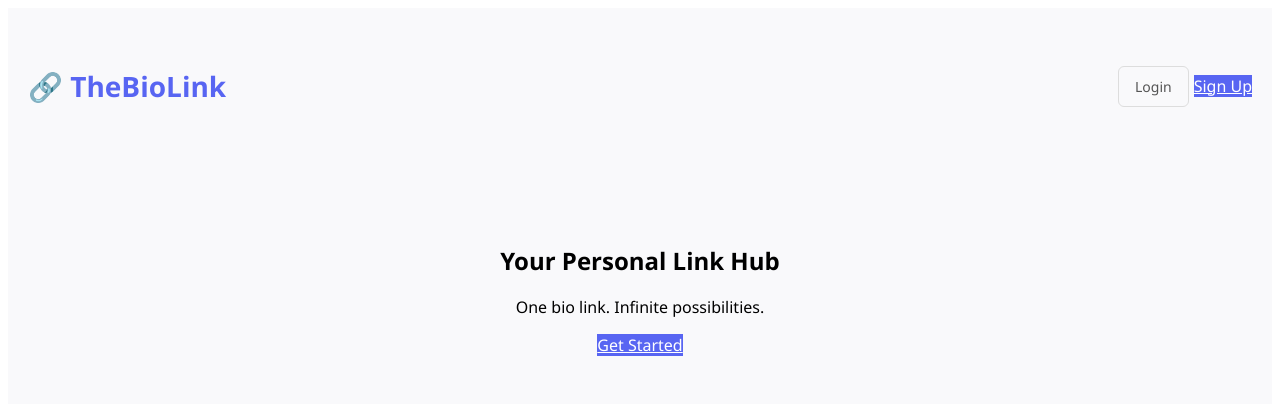
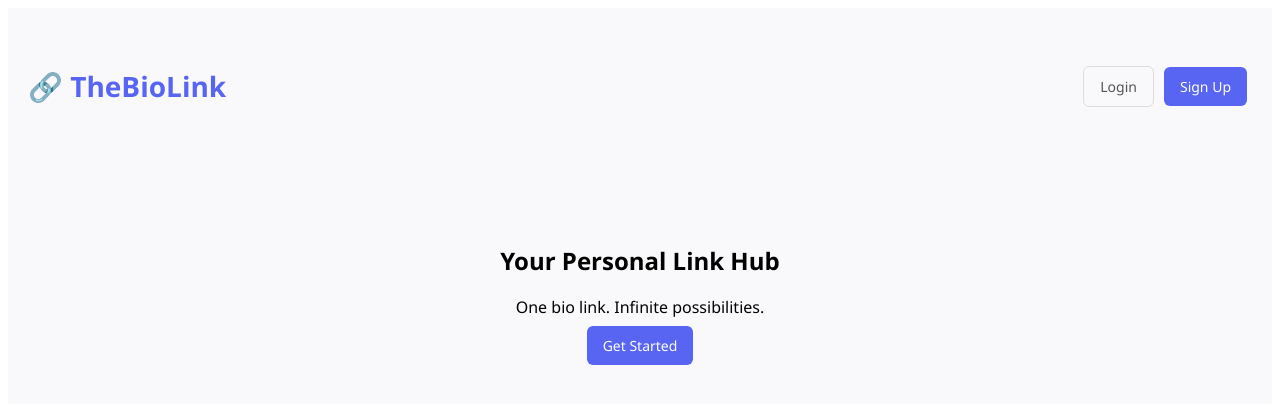
Before and after one commit to oopsididitagain335/last-attempt, a Next.js app: page / in a window 1280 px wide. Shown: the top 404 px of the page. Built offline with nearby package versions, Linux system fonts and the light colour scheme.

Commit message:
Update index.js

```diff
--- a/pages/index.js
+++ b/pages/index.js
@@ -1,18 +1,27 @@
+"use client";
+
+import Link from "next/link";
+
 export default function Home() {
   return (
     <div style={styles.container}>
       <header style={styles.header}>
         <h1 style={styles.logo}>🔗 TheBioLink</h1>
         <nav>
-          <a href="/login" style={styles.btn}>Login</a>
-          <a href="/signup" style={styles.btnPrimary}>Sign Up</a>
+          <Link href="/login" style={styles.btn}>
+            Login
+          </Link>
+          <Link href="/signup" style={styles.btnPrimary}>
+            Sign Up
+          </Link>
         </nav>
       </header>
-
       <main style={styles.main}>
         <h2>Your Personal Link Hub</h2>
         <p>One bio link. Infinite possibilities.</p>
-        <a href="/signup" style={styles.btnPrimary}>Get Started</a>
+        <Link href="/signup" style={styles.btnPrimary}>
+          Get Started
+        </Link>
       </main>
     </div>
   );
@@ -20,38 +29,43 @@ export default function Home() {
 
 const styles = {
   container: {
-    fontFamily: 'Segoe UI, sans-serif',
-    padding: '20px',
-    minHeight: '100vh',
-    backgroundColor: '#f9f9fb'
+    fontFamily: "'Segoe UI', sans-serif",
+    padding: "20px",
+    minHeight: "100vh",
+    backgroundColor: "#f9f9fb",
   },
   header: {
-    display: 'flex',
-    justifyContent: 'space-between',
-    alignItems: 'center',
-    padding: '20px 0'
+    display: "flex",
+    justifyContent: "space-between",
+    alignItems: "center",
+    padding: "20px 0",
   },
   logo: {
-    fontSize: '28px',
-    fontWeight: 'bold',
-    color: '#5865F2'
+    fontSize: "28px",
+    fontWeight: "bold",
+    color: "#5865F2",
   },
   btn: {
-    padding: '10px 16px',
-    margin: '0 5px',
-    border: '1px solid #ddd',
-    borderRadius: '6px',
-    textDecoration: 'none',
-    color: '#555',
-    fontSize: '14px'
+    padding: "10px 16px",
+    margin: "0 5px",
+    border: "1px solid #ddd",
+    borderRadius: "6px",
+    textDecoration: "none",
+    color: "#555",
+    fontSize: "14px",
   },
   btnPrimary: {
-    background: '#5865F2',
-    color: 'white',
-    border: 'none'
+    padding: "10px 16px",
+    margin: "0 5px",
+    background: "#5865F2",
+    color: "white",
+    border: "none",
+    borderRadius: "6px",
+    textDecoration: "none",
+    fontSize: "14px",
   },
   main: {
-    textAlign: 'center',
-    marginTop: '100px'
-  }
+    textAlign: "center",
+    marginTop: "100px",
+  },
 };
```
